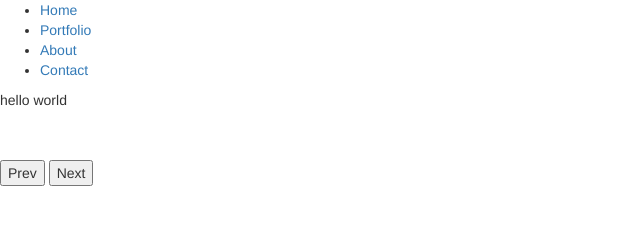
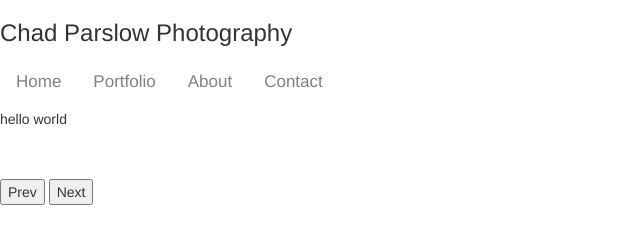
Before and after one commit to kristinejensen/cjp-photography, a website: page public/views/index.html in a window 1280 px wide. Shown: the whole page, without its empty margins (0-640 px from the left). Drawn offline with nearby package versions, Linux system fonts and the light colour scheme; files whose address does not match are found by name.

Commit message:
Working on nav bar styling

```diff
--- a/public/styles/styles.css
+++ b/public/styles/styles.css
@@ -0,0 +1,29 @@
+/* Add a black background color to the top navigation */
+.topnav {
+    overflow: hidden;
+}
+
+/* Style the links inside the navigation bar */
+.topnav a {
+    float: left;
+    display: block;
+    color: grey;
+    text-align: center;
+    padding: 14px 16px;
+    text-decoration: none;
+    font-size: 17px;
+}
+
+/* Change the color of links on hover */
+.topnav a:hover {
+    color: black;
+}
+
+/* Add a color to the active/current link */
+.topnav a:active {
+    color: black;
+}
+
+.currentLink {
+   color: black;
+}
--- a/public/views/index.html
+++ b/public/views/index.html
@@ -17,13 +17,14 @@
 </head>
 
 <body ng-app="PhotoApp">
+  <h3>Chad Parslow Photography</h3>
   <nav>
-    <ul>
-      <li><a href="#!home">Home</a></li>
-      <li><a href="#!portfolio">Portfolio</a></li>
-      <li><a href="#!about">About</a></li>
-      <li><a href="#!contact">Contact</a></li>
-    </ul>
+    <div class="topnav" id="myTopnav">
+      <a href="#!home">Home</a>
+      <a href="#!portfolio">Portfolio</a>
+      <a href="#!about">About</a>
+      <a href="#!contact">Contact</a>
+    </div>
   </nav>
   <main ng-view></main>
 </body>
```
